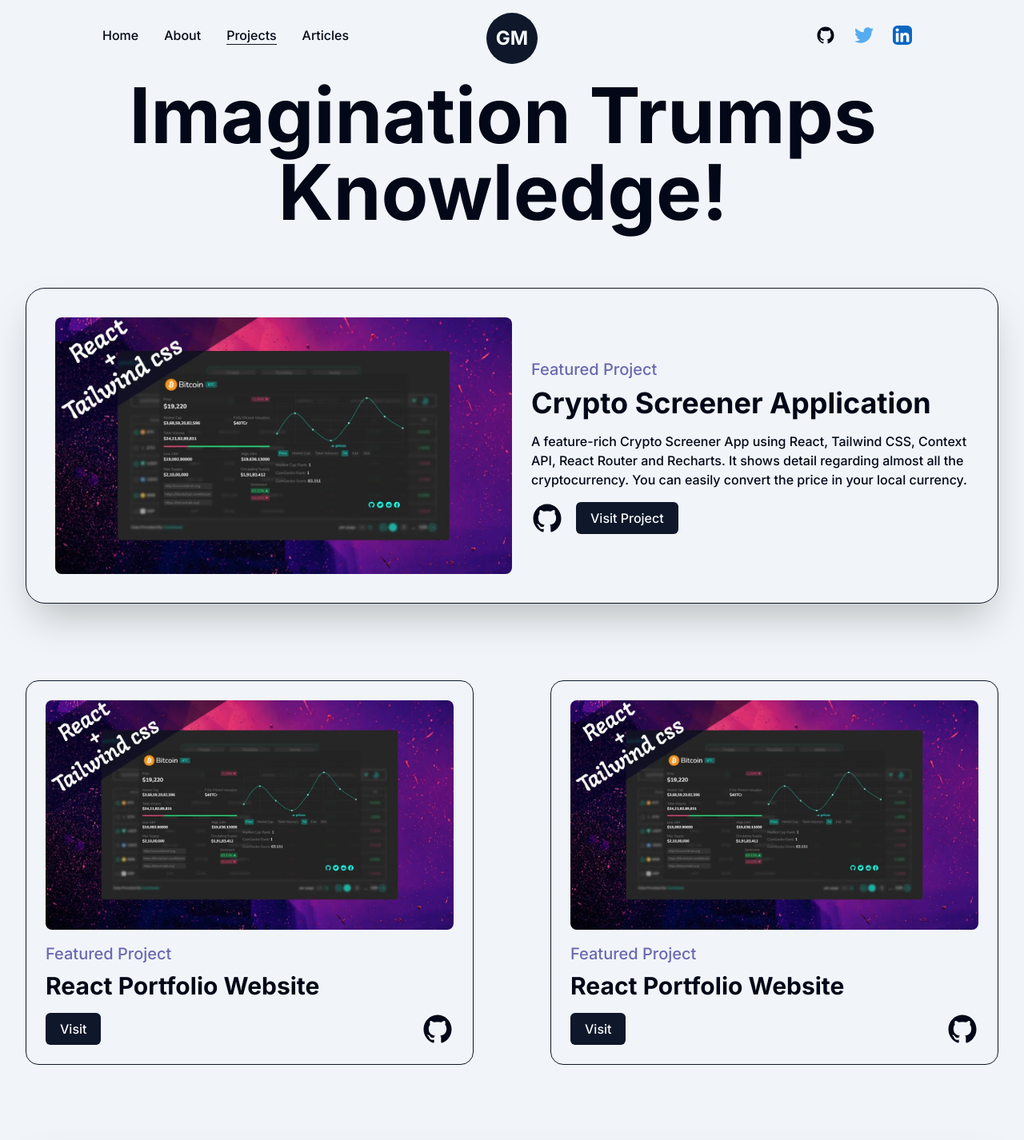
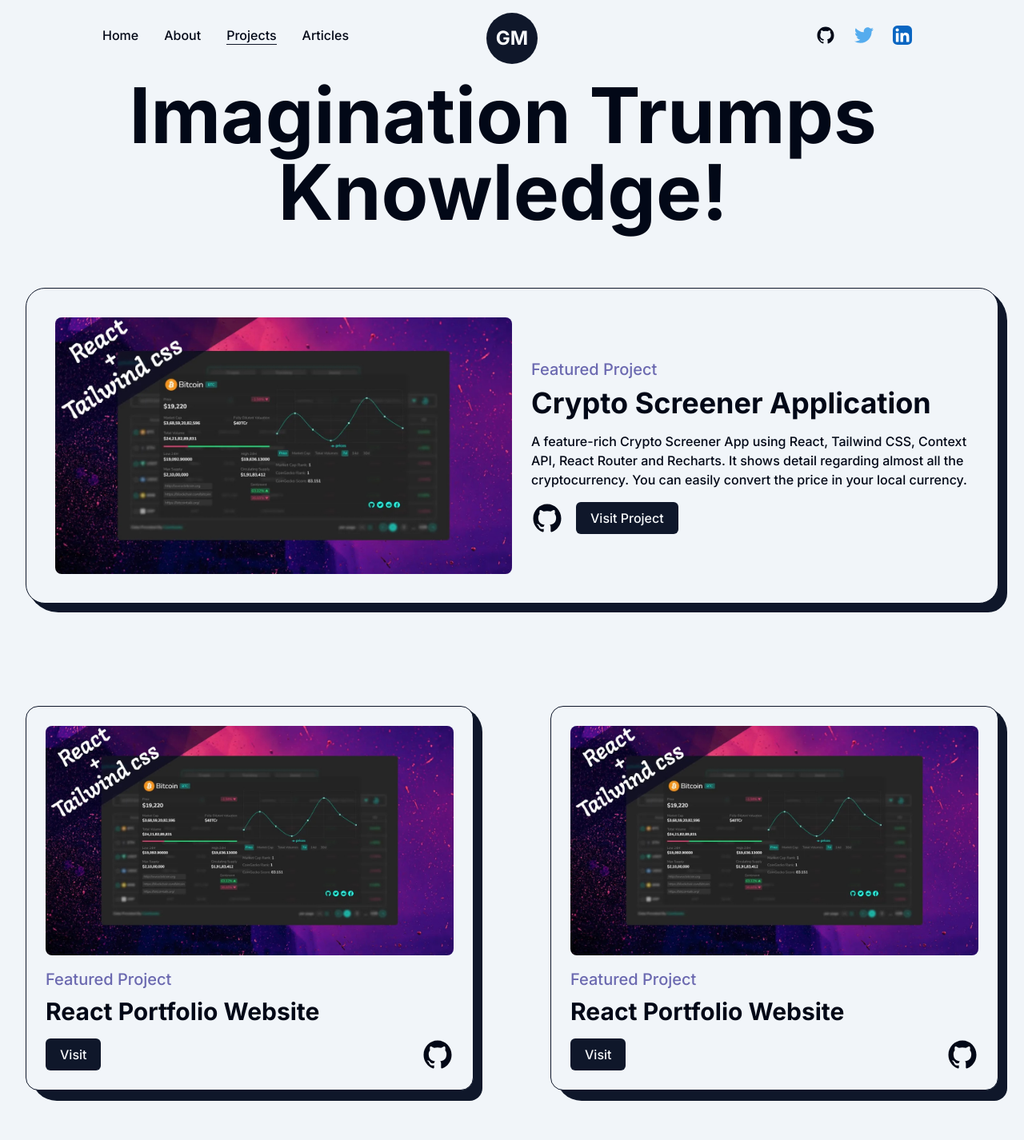
Before and after one commit to gjmooney/portfolio, a Next.js app: page /projects in a window 1280 px wide. Shown: the top 1426 px of the page at 80% size. Built offline with nearby package versions, Linux system fonts and the light colour scheme.

Commit message:
Complete projects page

```diff
--- a/app/projects/page.tsx
+++ b/app/projects/page.tsx
@@ -26,7 +26,13 @@ const FeaturedProject = ({
   github,
 }: ProjectProps) => {
   return (
-    <article className="flex w-full items-center justify-between rounded-3xl border border-primary bg-secondary p-9 shadow-2xl">
+    <article className="relative flex h-max w-full items-center justify-between rounded-3xl border border-primary bg-secondary p-9">
+      <div
+        className={cn(
+          "absolute -right-3 top-0 -z-10  h-[103%] w-[101%] rounded-[2.5rem] bg-primary",
+          "rounded-br-3xl",
+        )}
+      />
       <Link
         href={link}
         target="_blank"
@@ -65,6 +71,12 @@ const FeaturedProject = ({
 const Project = ({ type, title, image, link, github }: ProjectProps) => {
   return (
     <article className="relative flex w-full flex-col items-center justify-center rounded-2xl border border-primary bg-secondary p-6">
+      <div
+        className={cn(
+          "absolute -right-3 top-0 -z-10  h-[103%] w-[101%] rounded-[2rem] bg-primary",
+          "rounded-br-2xl",
+        )}
+      />
       <Link
         href={link}
         target="_blank"
@@ -106,7 +118,7 @@ const page = () => {
   return (
     <main className="mb-16 flex w-full flex-col items-center justify-center">
       <AnimatedText text="Imagination trumps knowledge!" className="" />
-      <div className="mt-16 grid grid-cols-12 gap-24">
+      <div className="z-0 mt-16 grid grid-cols-12 gap-24 gap-y-32">
         <div className="col-span-12">
           <FeaturedProject
             github={fp1.github}
```
